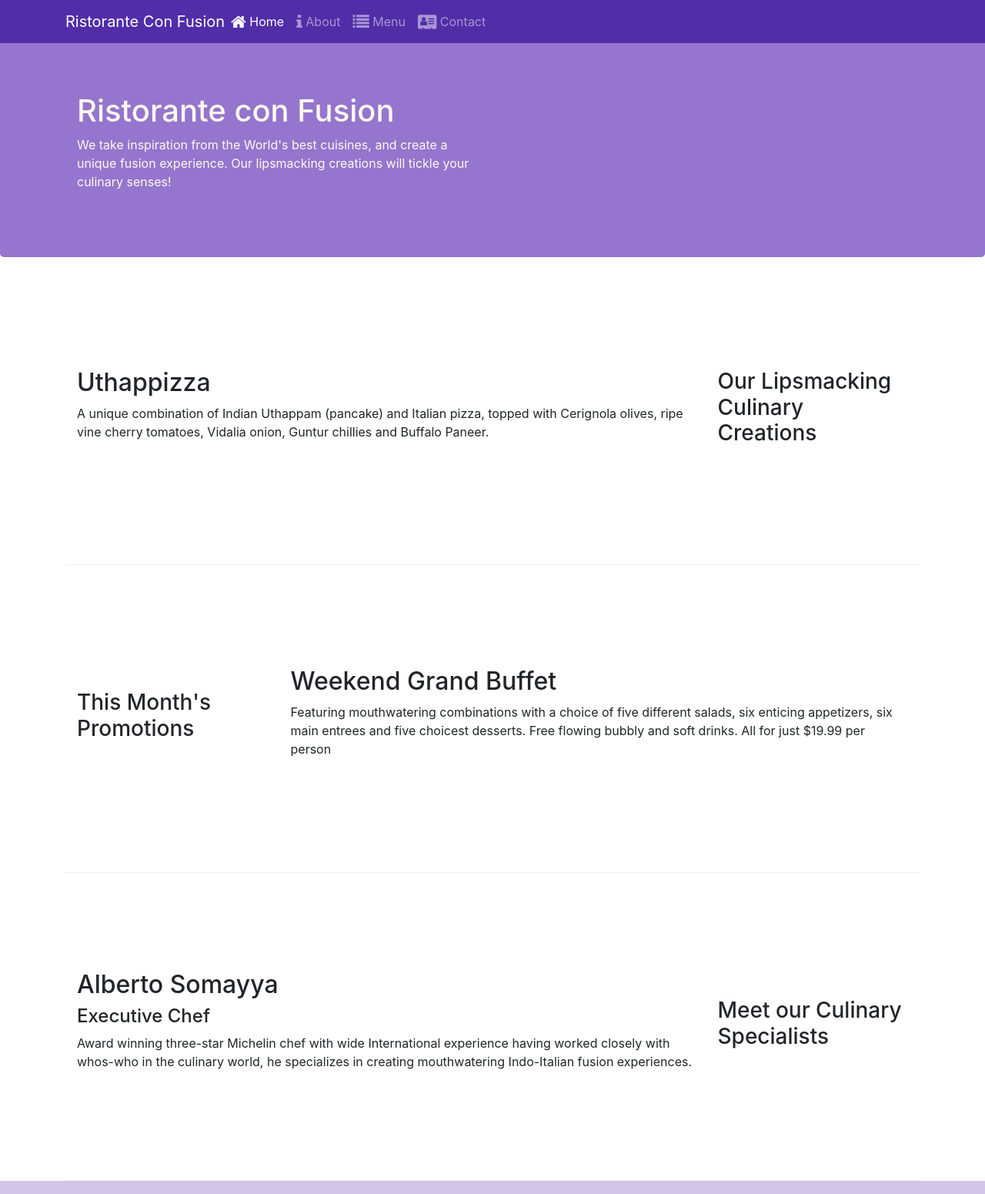
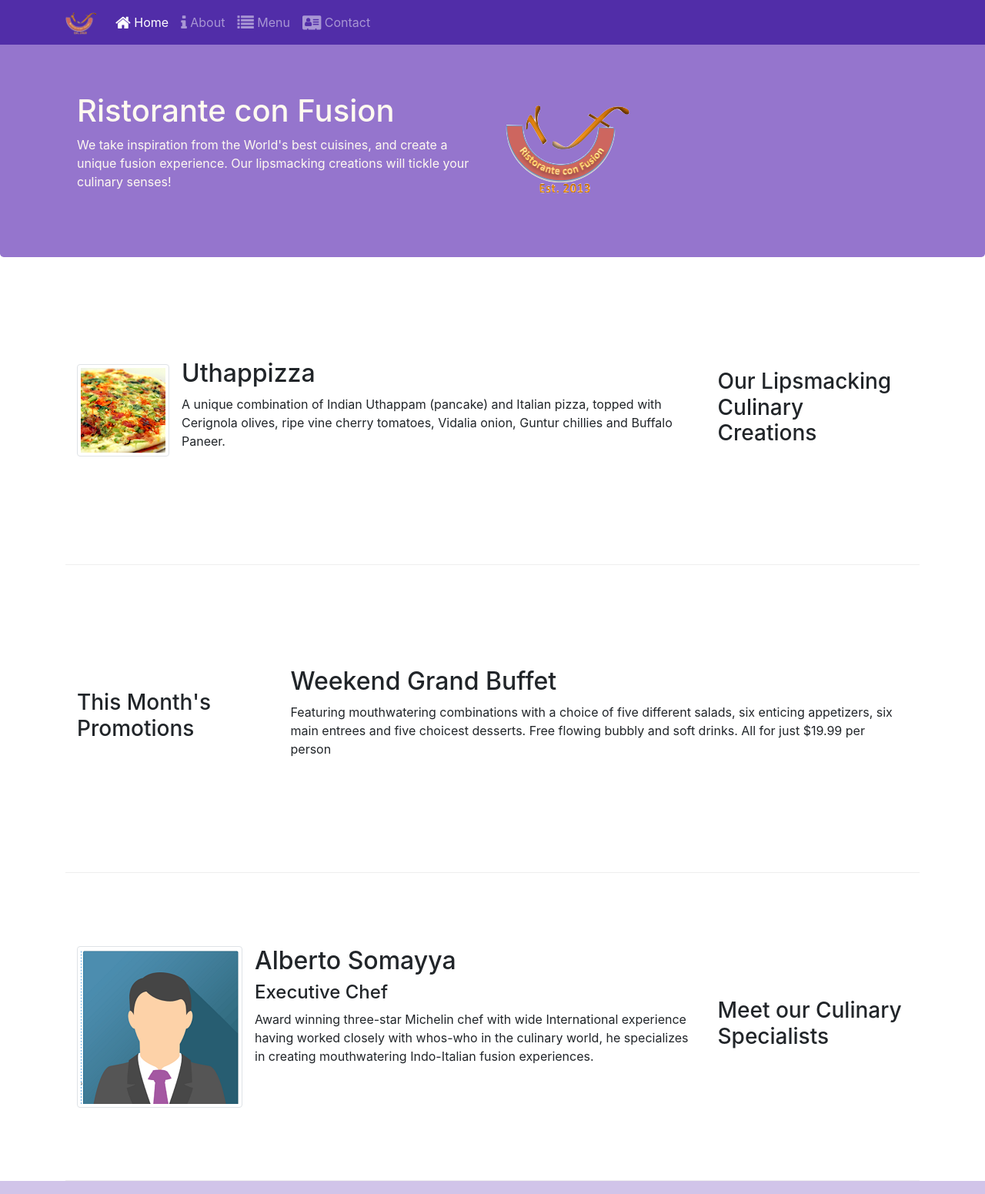
Before and after one commit to khoaakt/fer201m-fptu-exercise, a website: page conFusion/index.html in a window 1280 px wide. Shown: the top 1551 px of the page at 77% size. Drawn offline with nearby package versions, Linux system fonts and the light colour scheme.

Commit message:
Images and Media

```diff
--- a/conFusion/index.html
+++ b/conFusion/index.html
@@ -20,7 +20,9 @@
             <button class="navbar-toggler" type="button" data-toggle="collapse" data-target="#Navbar">
                 <span class="navbar-toggler-icon"></span>
             </button>
-            <a class="navbar-brand mr-auto" href="#">Ristorante Con Fusion</a>
+            <a class="navbar-brand" href="#">
+                <img src="img/logo.png" height="30" width="41" />
+            </a>
             <div class="collapse navbar-collapse" id="Navbar">
                 <ul class="navbar-nav mr-auto">
                     <li class="nav-item active">
@@ -54,7 +56,8 @@
                     <p>We take inspiration from the World's best cuisines, and create a unique fusion experience. Our
                         lipsmacking creations will tickle your culinary senses!</p>
                 </div>
-                <div class="col-12 col-sm">
+                <div class="col-12 col-sm align-self-center">
+                    <img src="img/logo.png" class="img-fluid" />
                 </div>
             </div>
         </div>
@@ -65,10 +68,19 @@
             <div class="col-12 col-sm-4 order-sm-last col-md-3">
                 <h3>Our Lipsmacking Culinary Creations</h3>
             </div>
-            <div class="col col-sm col-md">
-                <h2>Uthappizza</h2>
-                <p>A unique combination of Indian Uthappam (pancake) and Italian pizza, topped with Cerignola olives,
-                    ripe vine cherry tomatoes, Vidalia onion, Guntur chillies and Buffalo Paneer.</p>
+            <div class="col col-sm order-sm-first col-md">
+                <div class="media">
+                    <img class="d-flex mr-3 img-thumbnail align-self-center" src="img/uthappizza.png"
+                        alt="uthappizza" />
+                    <div class="media-body">
+                        <h2 class="mt-0">Uthappizza</h2>
+                        <p>
+                            A unique combination of Indian Uthappam (pancake) and Italian
+                            pizza, topped with Cerignola olives, ripe vine cherry tomatoes,
+                            Vidalia onion, Guntur chillies and Buffalo Paneer.
+                        </p>
+                    </div>
+                </div>
             </div>
         </div>
 
@@ -90,11 +102,19 @@
                 <h3>Meet our Culinary Specialists</h3>
             </div>
             <div class="col col-sm order-sm-first col-md">
-                <h2>Alberto Somayya</h2>
-                <h4>Executive Chef</h4>
-                <p>Award winning three-star Michelin chef with wide International experience having worked closely with
-                    whos-who in the culinary world, he specializes in creating mouthwatering Indo-Italian fusion
-                    experiences. </p>
+                <div class="media">
+                    <img class="d-flex mr-3 align-self-center img-thumbnail" src="img/alberto.png" alt="alberto" />
+                    <div class="media-body">
+                        <h2 class="mt-0">Alberto Somayya</h2>
+                        <h4>Executive Chef</h4>
+                        <p>
+                            Award winning three-star Michelin chef with wide International
+                            experience having worked closely with whos-who in the culinary
+                            world, he specializes in creating mouthwatering Indo-Italian
+                            fusion experiences.
+                        </p>
+                    </div>
+                </div>
             </div>
         </div>
     </div>
```
Also changed, not shown: conFusion/aboutus.html (+6 -2 lines), conFusion/contactus.html (+18 -50 lines).
